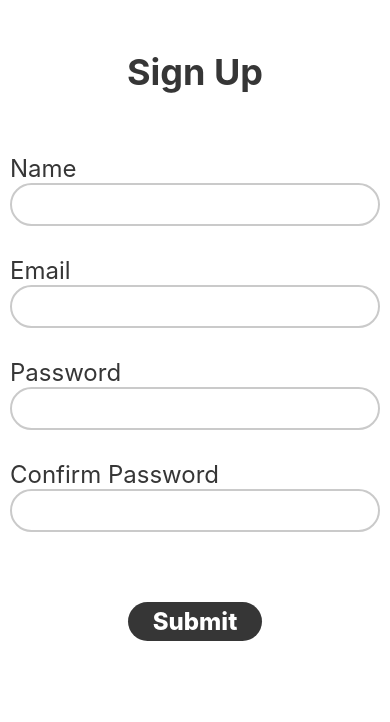
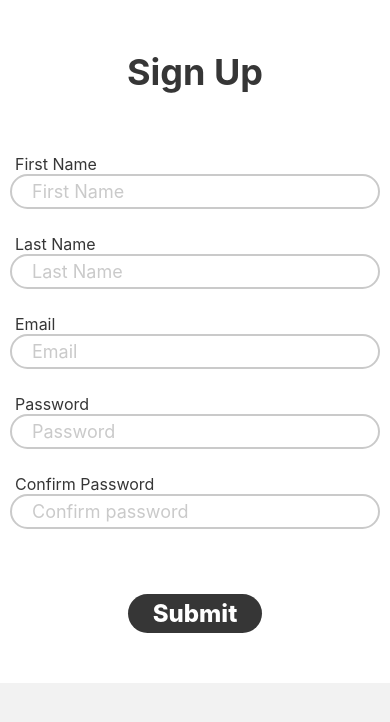
Before and after one commit to rishab260997/oodles-test, a React Native app: screen /Signup in a window 390 px wide. Shown: the top 722 px of the page. Built offline with nearby package versions, Linux system fonts and the light colour scheme.

Commit message:
Signup Form Created Navigations added

```diff
--- a/src/components/SignupForm.js
+++ b/src/components/SignupForm.js
@@ -1,10 +1,19 @@
 import React, {useState} from 'react';
 import {Text, View, Pressable, TextInput, ScrollView} from 'react-native';
+import {colors} from '../styles/colors';
 import {Styles} from '../styles/Signup';
 
 const SignupForm = ({navigation}) => {
+  const [error, setError] = useState({
+    firstName: false,
+    lastName: false,
+    email: false,
+    password: false,
+    confPassword: false,
+  });
   const [formData, setFormData] = useState({
-    name: '',
+    firstName: '',
+    lastName: '',
     email: '',
     password: '',
     confPassword: '',
@@ -15,35 +24,75 @@ const SignupForm = ({navigation}) => {
   };
 
   const handleSubmit = () => {
-    navigation.navigate('ThankYou')
-  }
+    navigation.navigate('ThankYou');
+  };
   return (
     <ScrollView>
       <View style={Styles.formContainer}>
-        <Text style={Styles.inputLabel}>Name</Text>
+        <View style={Styles.inputContainer}>
+          <Text style={Styles.inputLabel}>First Name</Text>
           <TextInput
+            placeholder="First Name"
+            placeholderTextColor={colors.secondary}
             style={Styles.input}
-          value={formData.name}
-          onTextInput={text => handleChange('name', text)}
+            value={formData.firstName}
+            onTextInput={text => handleChange('firstName', text)}
           />
+          {error.firstName && (
+            <Text style={Styles.error}>{error.firstName}</Text>
+          )}
+        </View>
+        <View style={Styles.inputContainer}>
+          <Text style={Styles.inputLabel}>Last Name</Text>
+          <TextInput
+            placeholder="Last Name"
+            placeholderTextColor={colors.secondary}
+            style={Styles.input}
+            value={formData.lastName}
+            onTextInput={text => handleChange('lastName', text)}
+          />
+          {error.lastName && <Text style={Styles.error}>{error.lastName}</Text>}
+        </View>
+        <View style={Styles.inputContainer}>
           <Text style={Styles.inputLabel}>Email</Text>
           <TextInput
+            placeholder="Email"
+            placeholderTextColor={colors.secondary}
             style={Styles.input}
             value={formData.email}
+            textContentType="emailAddress"
             onTextInput={text => handleChange('email', text)}
           />
+          {error.email && <Text style={Styles.error}>{error.email}</Text>}
+        </View>
+        <View style={Styles.inputContainer}>
           <Text style={Styles.inputLabel}>Password</Text>
           <TextInput
+            placeholder="Password"
+            placeholderTextColor={colors.secondary}
             style={Styles.input}
             value={formData.password}
+            secureTextEntry
+            textContentType="password"
             onChange={text => handleChange('password', text)}
           />
+          {error.password && <Text style={Styles.error}>{error.password}</Text>}
+        </View>
+        <View style={Styles.inputContainer}>
           <Text style={Styles.inputLabel}>Confirm Password</Text>
           <TextInput
+            placeholder="Confirm password"
+            placeholderTextColor={colors.secondary}
             style={Styles.input}
             value={formData.confPassword}
+            textContentType="password"
+            secureTextEntry
             onChange={text => handleChange('confPassword', text)}
           />
+          {error.confPassword && (
+            <Text style={Styles.error}>{error.confPassword}</Text>
+          )}
+        </View>
       </View>
       <Pressable onPress={handleSubmit} style={Styles.button}>
         <Text style={Styles.buttonText}>Submit</Text>
--- a/src/screens/Signup.js
+++ b/src/screens/Signup.js
@@ -1,17 +1,17 @@
 import React from 'react';
-import {Text, ScrollView} from 'react-native'
+import {Text, ScrollView, View} from 'react-native';
 import SignupForm from '../components/SignupForm';
-import { Styles } from '../styles/Signup';
+import {Styles} from '../styles/Signup';
 
 const Signup = ({navigation}) => {
-    return(
-        <ScrollView style={Styles.root}>
-            <Text style={Styles.title}>
-                Sign Up
-            </Text>
-            <SignupForm navigation={navigation} />
-        </ScrollView>
-    )
-}
+  return (
+    <ScrollView>
+      <View style={Styles.root}>
+        <Text style={Styles.title}>Sign Up</Text>
+        <SignupForm navigation={navigation} />
+      </View>
+    </ScrollView>
+  );
+};
 
 export default Signup;
--- a/src/styles/Signup.js
+++ b/src/styles/Signup.js
@@ -4,7 +4,6 @@ import { colors } from './colors';
 export const Styles = StyleSheet.create({
   root: {
     backgroundColor: colors.background,
-    flex: 1,
     paddingHorizontal: 10,
     paddingVertical: 50,
   },
@@ -17,18 +16,21 @@ export const Styles = StyleSheet.create({
   formContainer: {
     marginVertical: 50,
   },
+  inputContainer: {
+      marginVertical: 10,
+  },
   inputLabel: {
     color: colors.primary,
-    fontSize: 24,
-    marginBottom: 0,
-    marginTop: 10,
+    fontSize: 16,
+    marginHorizontal: 5
   },
   input: {
-    borderColor: colors.secoondary,
+    borderColor: colors.secondary,
     borderWidth: 2,
     borderRadius: 50,
-    marginBottom: 20,
-    fontSize: 24,
+    marginBottom: 5,
+    paddingHorizontal: 20,
+    fontSize: 18,
     paddingVertical: 5,
     color: colors.primary,
   },
@@ -46,4 +48,7 @@ export const Styles = StyleSheet.create({
     fontSize: 24,
     fontWeight: '800',
   },
+  error: {
+      color: colors.danger
+  }
 });
--- a/src/styles/colors.js
+++ b/src/styles/colors.js
@@ -1,6 +1,18 @@
+// export const colors = {
+//     primary: '#cacaca',
+//     secondary: '#363636',
+//     white: '#000',
+//     background: '#000',
+//     danger: '#52000c'
+// }
+//dark
+
+
 export const colors = {
     primary: '#363636',
-    secoondary: '#cacaca',
+    secondary: '#cacaca',
     white: '#ffffff',
-    background: '#ffffff'
+    background: '#ffffff',
+    danger: '#52000c'
 }
+//white
```
Lines whose indentation alone changed are shown as unchanged.
